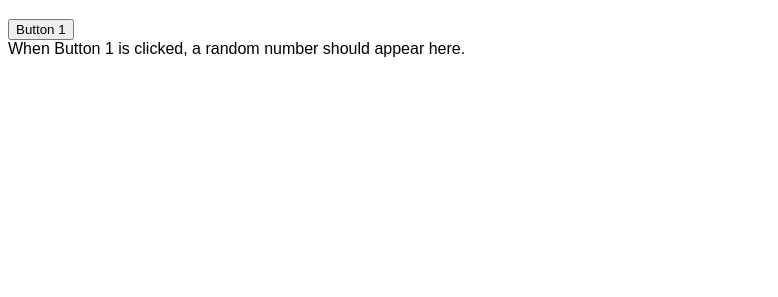
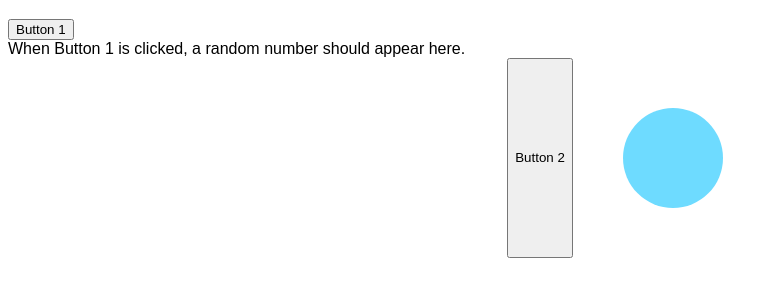
Before and after one commit to DS4200-S22/ic-06-caitchao, a plain HTML site: page index.html in a window 1280 px wide. Shown: the part 61-358 px from the top of the page, without its empty margins (0-778 px from the left). Drawn offline with Linux system fonts and the light colour scheme.

Commit message:
added second button with blue circle

```diff
--- a/index.html
+++ b/index.html
@@ -17,6 +17,12 @@
         When Button 1 is clicked, a random number should appear here.
     </div>
 
+    <div id="aligned"><button type="button"">Button 2</button>
+        <svg width="200" height="200">
+            <circle id="circle" cx="100" cy="100" r="50"></circle>
+        </svg>
+    </div>
+
     <script src="main.js"></script>
 
 </body>
--- a/style.css
+++ b/style.css
@@ -1,3 +1,13 @@
 body {
     font-family: arial;
 }
+
+#aligned {
+    display: flex;
+    justify-content: center;
+    align-content: auto;
+}
+
+#circle {
+    fill: #6EDBFF;
+}
```
